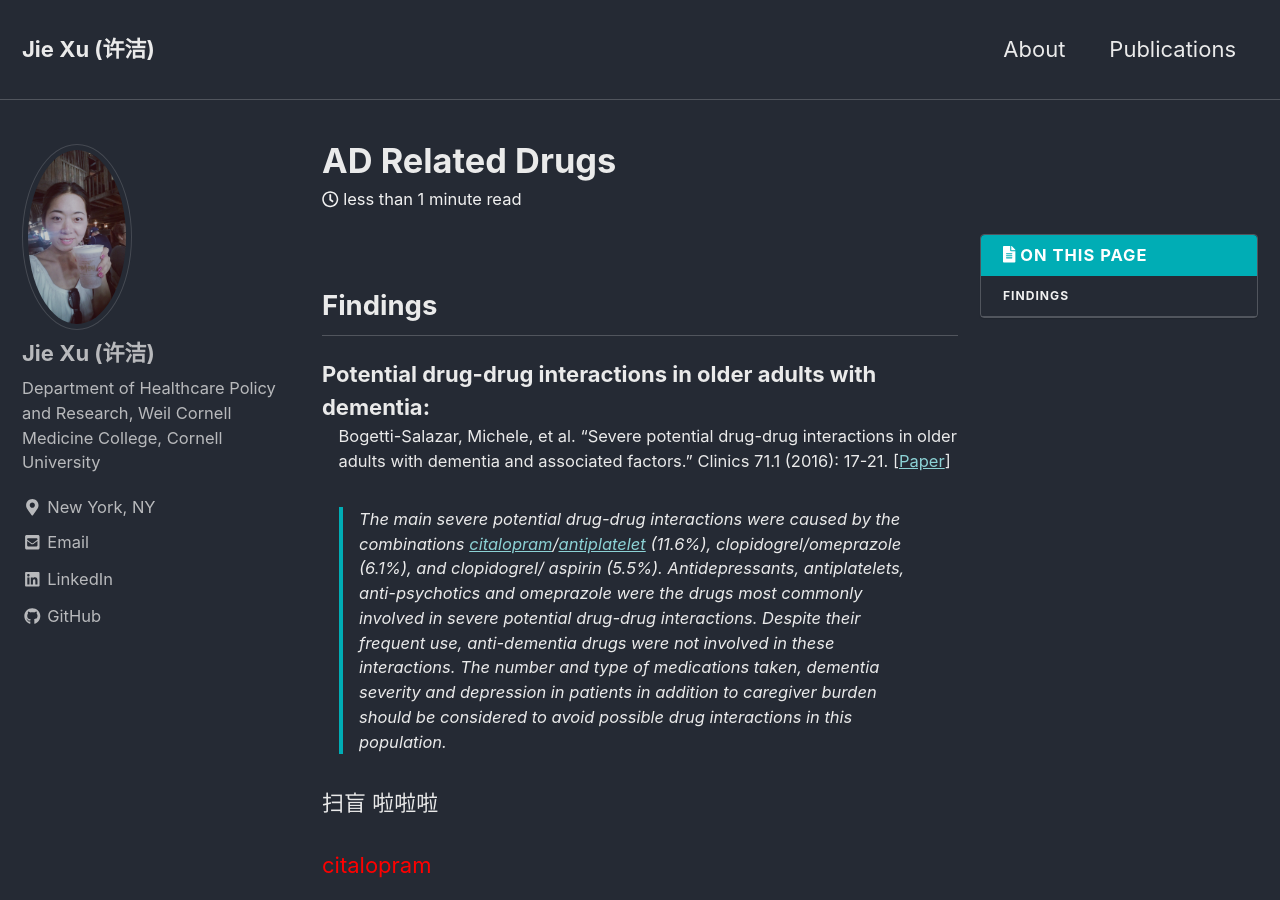
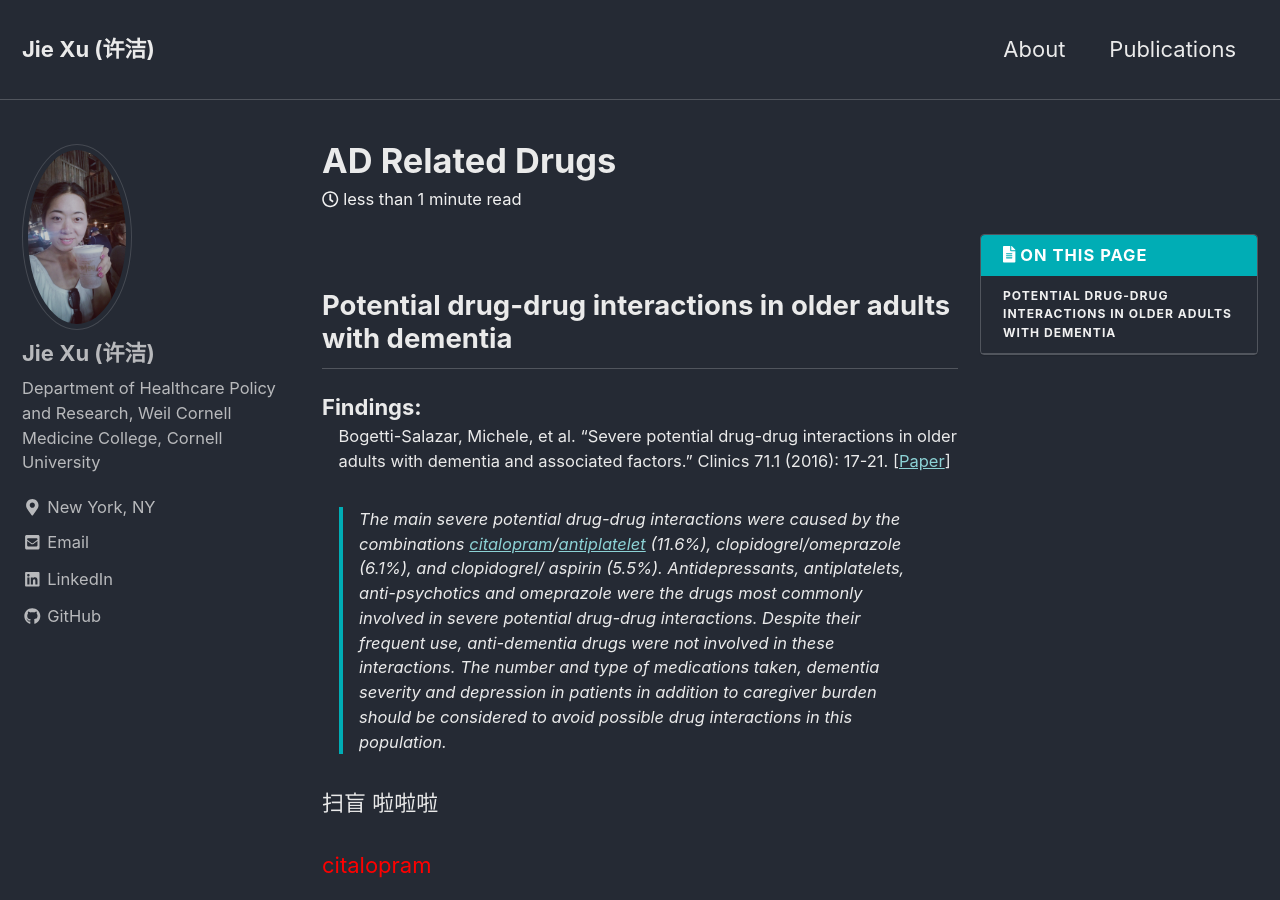
Before and after one commit to jxu1015/jxu1015.github.io, a Jekyll site: the page built from _posts/2020-03-03-AD-Related-Drugs.md, in a window 1280 px wide and 900 px high. Built offline with Jekyll 4.4.1, drawn with Linux system fonts in a browser that asks for light colours; nearby versions of some CDN libraries.

Commit message:
Update 2020-03-03-AD-Related-Drugs.md

```diff
--- a/_posts/2020-03-03-AD-Related-Drugs.md
+++ b/_posts/2020-03-03-AD-Related-Drugs.md
@@ -8,8 +8,8 @@ tags:
 toc: true
 ---
 
-## Findings
-Potential drug-drug interactions in older adults with dementia:
+## Potential drug-drug interactions in older adults with dementia
+Findings:
 
 :   Bogetti-Salazar, Michele, et al. "Severe potential drug-drug interactions in older adults with dementia and associated factors." Clinics 71.1 (2016): 17-21. [[Paper](https://www.ncbi.nlm.nih.gov/pmc/articles/PMC4763155/pdf/cln-71-01-017.pdf)]
 
```
